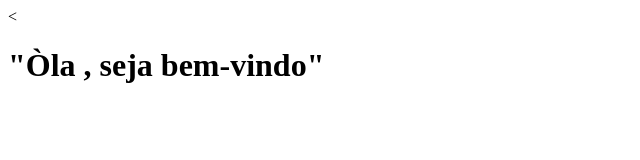
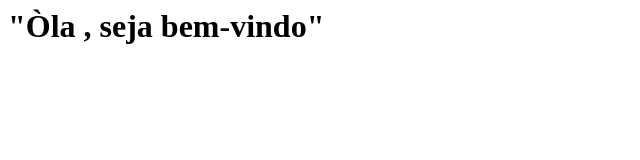
Before and after one commit to erikbreda01/empresa, a plain HTML site: page index.html in a window 1280 px wide. Shown: the whole page, without its empty margins (0-640 px from the left). Drawn offline with Linux system fonts and the light colour scheme.

Commit message:
Update index.html

```diff
--- a/index.html
+++ b/index.html
@@ -1,6 +1,6 @@
 <html>
 
-    <<body>
+    <body>
         <h1> "Òla , seja bem-vindo" </h1>
 
 
```
